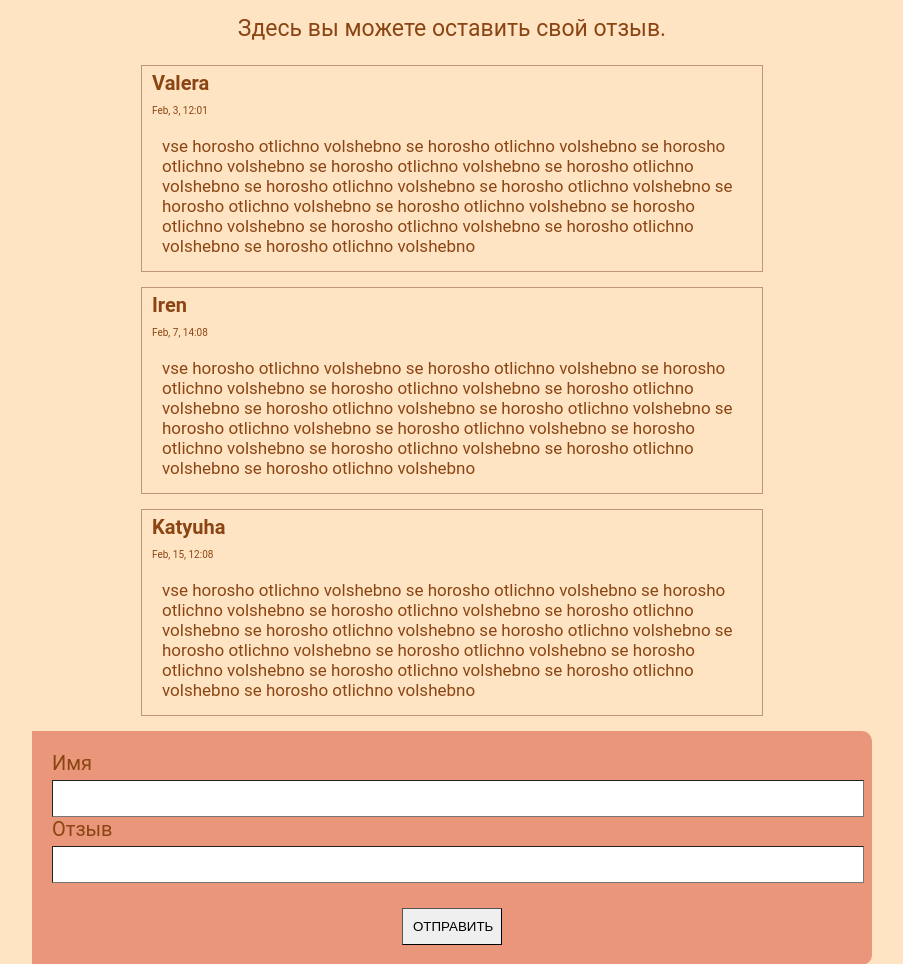
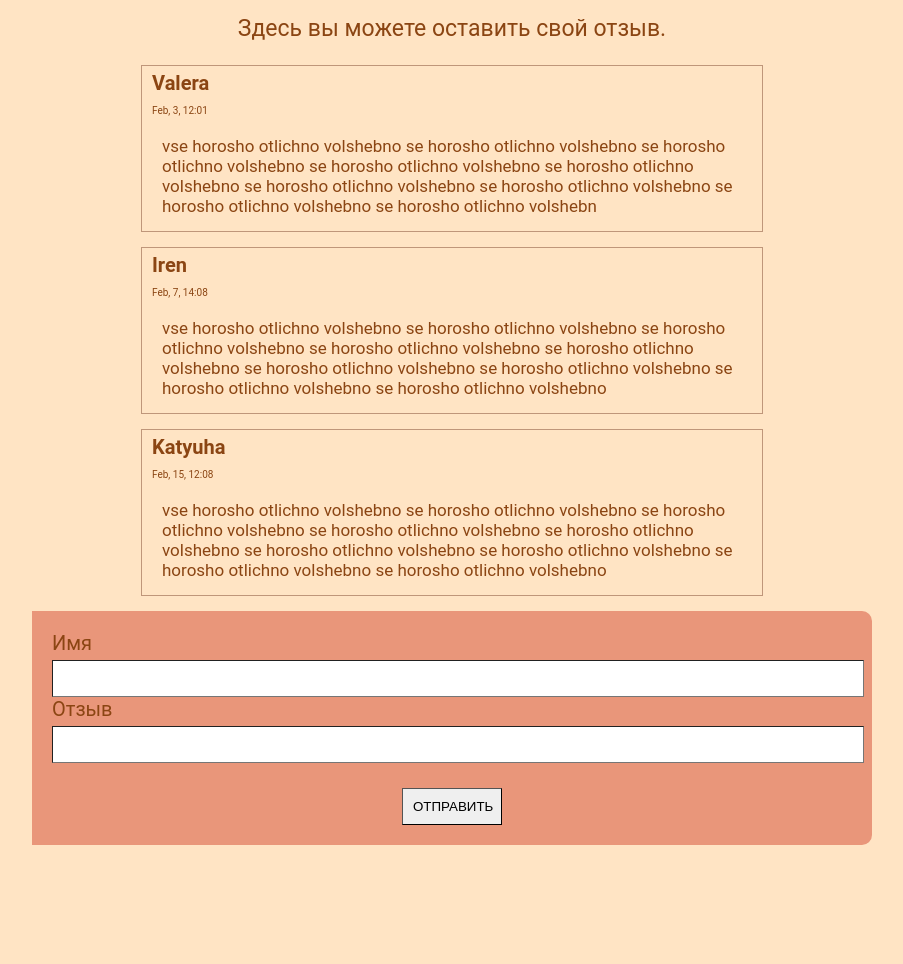
Before and after one commit to itoryk/art_migusta, a Django app: page /feedback#/ in a window 1280 px wide. Shown: the part 174-1138 px from the top of the page, without its empty margins (188-1091 px from the left). Run offline with Django 3.2, Linux system fonts and the light colour scheme.

Commit message:
Html improvements

```diff
--- a/application/feedback/templates/feedback/index.html
+++ b/application/feedback/templates/feedback/index.html
@@ -13,19 +13,19 @@
     <div class="comment">
         <p class="comment-name">Valera</p>
         <p class="comment-time">Feb, 3, 12:01</p>
-        <p class="comment-text">vse horosho otlichno volshebno se horosho otlichno volshebno se horosho otlichno volshebno se horosho otlichno volshebno se horosho otlichno volshebno se horosho otlichno volshebno se horosho otlichno volshebno se horosho otlichno volshebno se horosho otlichno volshebno se horosho otlichno volshebno se horosho otlichno volshebno se horosho otlichno volshebno se horosho otlichno volshebno </p>
+        <p class="comment-text">vse horosho otlichno volshebno se horosho otlichno volshebno se horosho otlichno volshebno se horosho otlichno volshebno se horosho otlichno volshebno se horosho otlichno volshebno se horosho otlichno volshebno se horosho otlichno volshebno se horosho otlichno volshebn </p>
     </div>
 
     <div class="comment">
         <p class="comment-name">Iren</p>
         <p class="comment-time">Feb, 7, 14:08</p>
-        <p class="comment-text">vse horosho otlichno volshebno se horosho otlichno volshebno se horosho otlichno volshebno se horosho otlichno volshebno se horosho otlichno volshebno se horosho otlichno volshebno se horosho otlichno volshebno se horosho otlichno volshebno se horosho otlichno volshebno se horosho otlichno volshebno se horosho otlichno volshebno se horosho otlichno volshebno se horosho otlichno volshebno </p>
+        <p class="comment-text">vse horosho otlichno volshebno se horosho otlichno volshebno se horosho otlichno volshebno se horosho otlichno volshebno se horosho otlichno volshebno se horosho otlichno volshebno se horosho otlichno volshebno se horosho otlichno volshebno se horosho otlichno volshebno</p>
     </div>
 
     <div class="comment">
         <p class="comment-name">Katyuha</p>
         <p class="comment-time">Feb, 15, 12:08</p>
-        <p class="comment-text">vse horosho otlichno volshebno se horosho otlichno volshebno se horosho otlichno volshebno se horosho otlichno volshebno se horosho otlichno volshebno se horosho otlichno volshebno se horosho otlichno volshebno se horosho otlichno volshebno se horosho otlichno volshebno se horosho otlichno volshebno se horosho otlichno volshebno se horosho otlichno volshebno se horosho otlichno volshebno </p>
+        <p class="comment-text">vse horosho otlichno volshebno se horosho otlichno volshebno se horosho otlichno volshebno se horosho otlichno volshebno se horosho otlichno volshebno se horosho otlichno volshebno se horosho otlichno volshebno se horosho otlichno volshebno se horosho otlichno volshebno </p>
     </div>
 
     <form>
--- a/application/illustration/templates/illustration/index.html
+++ b/application/illustration/templates/illustration/index.html
@@ -6,7 +6,11 @@
 
 {% block main %}
 
-    <p>Иллюстрации по вашим фотографиям</p>
+   <div class="headings">
+
+       <p>Иллюстрации по вашим фотографиям</p>
+
+   </div>
 
     <div class="folders">
         <div class="folder"><img alt="ill1" width="200" src="{% static 'img/ill1.jpg' %}"> Одиночные портреты</div>
--- a/static/css/stylesheet.css
+++ b/static/css/stylesheet.css
@@ -40,6 +40,14 @@ h1{
 .greeting{
     margin-left: 60px;
     margin-right: 10px;
+}
+
+.headings {
+    font-size: 20px;
+    width: 200px;
+    margin-right: 5px;
+    margin-left: 5px;
+    text-align: center;
 }
 
 .foot{
```
